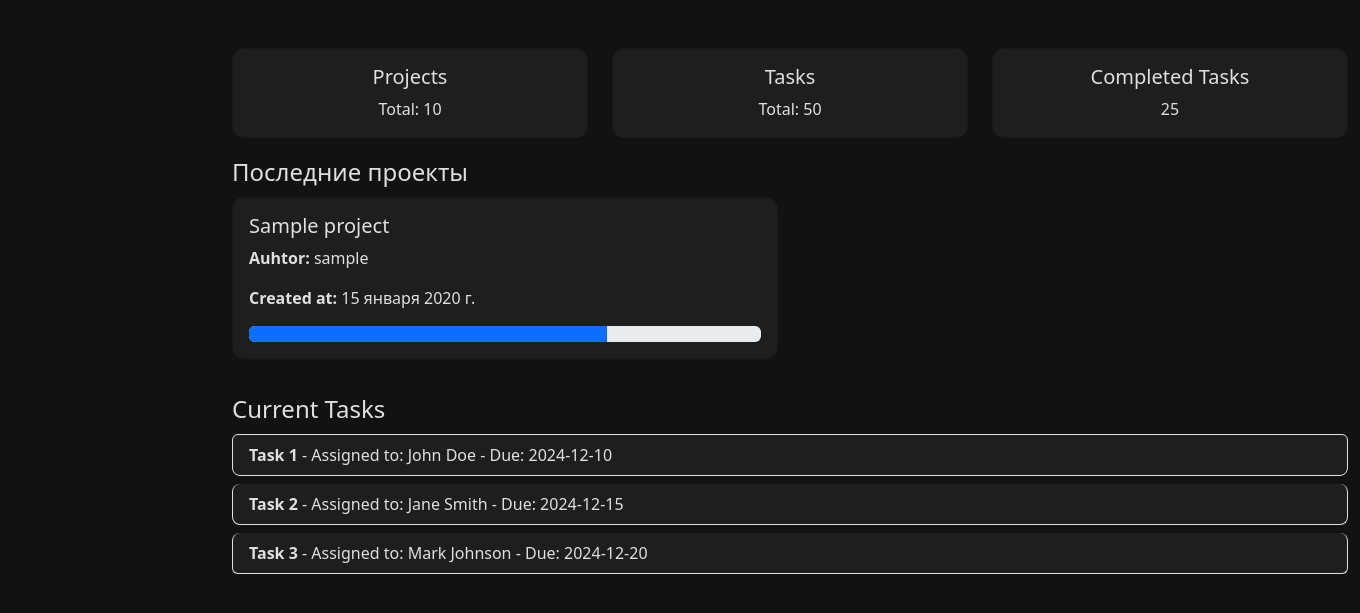
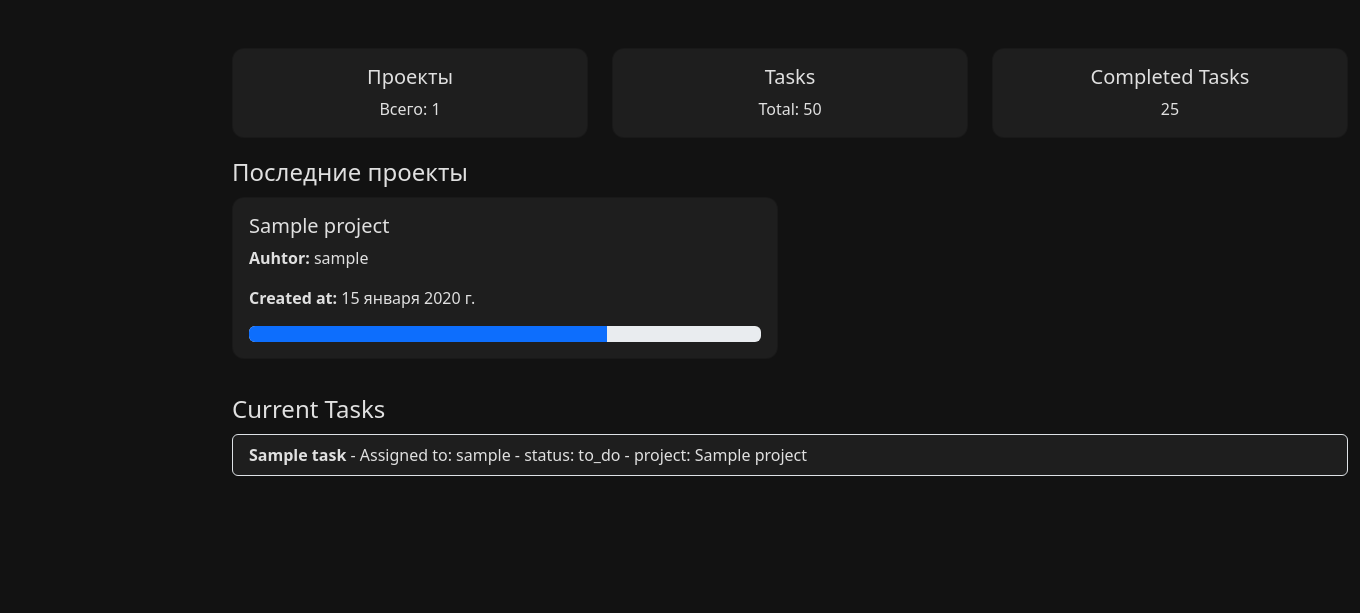
Before and after one commit to mtusxl/Project-Management-System, a Django app: page /home/ in a window 1360 px wide. Shown: the part 56-669 px from the top of the page. Run offline with Django 5.2, Linux system fonts and the light colour scheme; a user stored in the database is signed in; tables that the repository leaves empty hold one stand-in row (values such as "Sample post"); parts of the project's set-up code (start-up, migrations or seed data) failed here and were passed over.

Commit message:
Changed the display of project tasks on the main page

```diff
--- a/Project_Menegement_System/Dashbords/views.py
+++ b/Project_Menegement_System/Dashbords/views.py
@@ -1,8 +1,16 @@
 from django.shortcuts import render, get_object_or_404
 from django.contrib.auth.decorators import login_required
+from django.contrib.auth import get_user_model
+from django.db.models import Q
 from Projects.models import Project
+from Tasks.models import Task
 
 @login_required
 def home(request):
-    latest_projects = Project.objects.all().order_by('-created_at')[:2]
-    return render(request, "home.html", {"latest_projects":latest_projects})
+    latest_projects = Project.objects.filter(Q(author=request.user) | Q(members=request.user)).order_by('-created_at')[:2]
+    all_projects = Project.objects.filter(Q(author=request.user) | Q(members=request.user)).all()
+    latest_tasks = Task.objects.filter(Q(status="in_progress") |Q( status="to_do")).order_by("-created_at")[:6]
+
+    return render(request, "home.html", {"latest_projects":latest_projects,
+                                         "latest_tasks":latest_tasks,
+                                         "projects_count": len(all_projects)})
--- a/Project_Menegement_System/Tasks/models.py
+++ b/Project_Menegement_System/Tasks/models.py
@@ -8,7 +8,7 @@ class Task(models.Model):
                       ('done', 'Done')]
     description = models.TextField(blank=True)
     project = models.ForeignKey("Projects.Project", on_delete=models.CASCADE, related_name='tasks')
-    assigned_to = models.ForeignKey("Users.User", on_delete=models.CASCADE, related_name='tasks')
+    assigned_to = models.ForeignKey("Users.User", on_delete=models.CASCADE, related_name='tasks', null=True, blank=True)
     status = models.CharField(max_length=50, choices=STATUS_CHOISES, default='to_do')
     due_date = models.DateField(null=True, blank=True)
     created_at = models.DateField(auto_now_add=True)
--- a/Project_Menegement_System/Tasks/views.py
+++ b/Project_Menegement_System/Tasks/views.py
@@ -1,5 +1,7 @@
 from django.shortcuts import render
 from django.contrib.auth.decorators import login_required
+from .models import Task
+from Projects.models import Project
 
 @login_required
 def all_tasks(request):
--- a/Project_Menegement_System/templates/home.html
+++ b/Project_Menegement_System/templates/home.html
@@ -161,8 +161,8 @@
         <div class="row mt-4">
             <div class="col-md-4">
                 <div class="card text-center p-3">
-                    <h5 class="card-title">Projects</h5>
-                    <p class="card-text">Total: 10</p>
+                    <h5 class="card-title">Проекты</h5>
+                    <p class="card-text">Всего: {{ projects_count }}</p>
                 </div>
             </div>
             <div class="col-md-4">
@@ -199,15 +199,11 @@
 
         <h4 class="section-header">Current Tasks</h4>
         <ul class="list-group">
+            {% for task in latest_tasks %}
             <li class="list-group-item">
-                <strong>Task 1</strong> - Assigned to: John Doe - Due: 2024-12-10
+                <strong>{{ task.name }}</strong> - Assigned to: {{ task.assigned_to }} - status: {{ task.status }} - project: {{ task.project }}
             </li>
-            <li class="list-group-item">
-                <strong>Task 2</strong> - Assigned to: Jane Smith - Due: 2024-12-15
-            </li>
-            <li class="list-group-item">
-                <strong>Task 3</strong> - Assigned to: Mark Johnson - Due: 2024-12-20
-            </li>
+            {% endfor %}
         </ul>
     </div>
 
--- a/Project_Menegement_System/templates/project_form.html
+++ b/Project_Menegement_System/templates/project_form.html
@@ -138,6 +138,7 @@
                         <textarea class="form-control" id="task_description_${taskCount}" name="task_description_${taskCount}" rows="2" placeholder="Введите описание задачи"></textarea>
                     </div>
                 </div>
+                <input type="hidden" name="task_count" value="${taskCount}">
             `;
             document.getElementById('tasks-section').insertAdjacentHTML('beforeend', taskForm);
         });
```
Also changed, not shown: Project_Menegement_System/Create_project/views.py (+16 -3 lines), Project_Menegement_System/Tasks/migrations/0003_alter_task_assigned_to.py (added).
